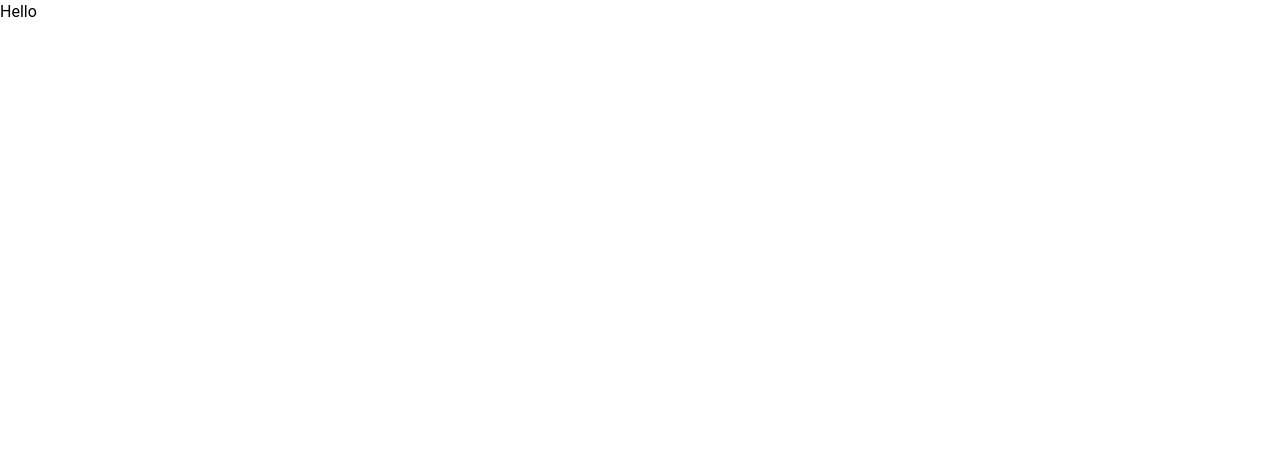
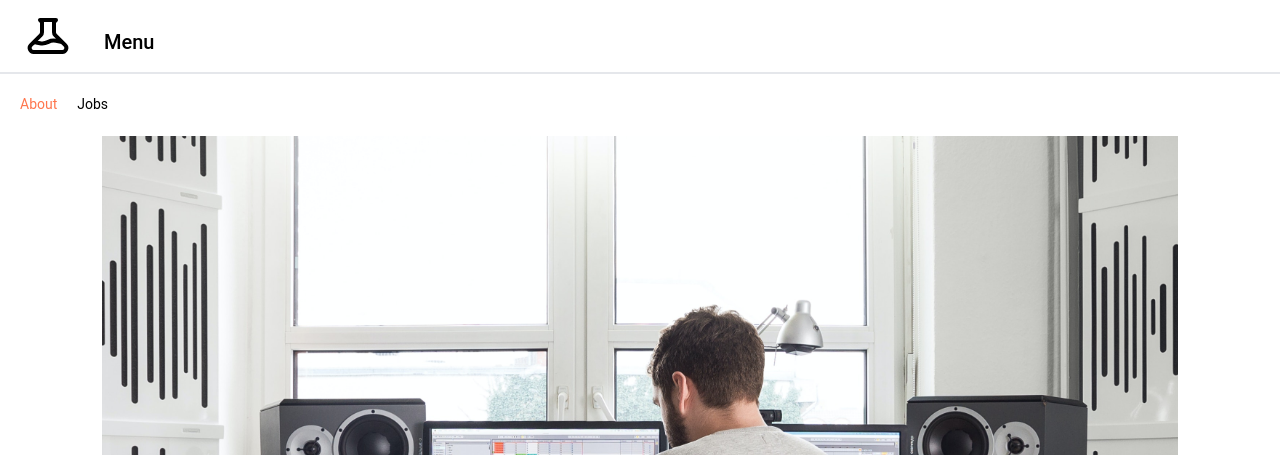
Before and after one commit to GStormx2/css_practice, a website built with Vite: page index.html in a window 1280 px wide. Shown: the top 455 px of the page. Built offline with nearby package versions, Linux system fonts and the light colour scheme.

Commit message:
slight changes

```diff
--- a/index.html
+++ b/index.html
@@ -8,13 +8,48 @@
     <link rel="stylesheet" href="https://cdnjs.cloudflare.com/ajax/libs/font-awesome/4.7.0/css/font-awesome.min.css">
     <title>Document</title>
 </head>
-<body>
+<body class="overflow-x-hidden">
+
+    <!--top menu bar-->
+    <div class="flex space-x-8 px-6 py-3">
+        <svg xmlns="http://www.w3.org/2000/svg" class="h-12 w-12" fill="none" viewBox="0 0 24 24" stroke="currentColor">
+            <path stroke-linecap="round" stroke-linejoin="round" stroke-width="2" d="M19.428 15.428a2 2 0 00-1.022-.547l-2.387-.477a6 6 0 00-3.86.517l-.318.158a6 6 0 01-3.86.517L6.05 15.21a2 2 0 00-1.806.547M8 4h8l-1 1v5.172a2 2 0 00.586 1.414l5 5c1.26 1.26.367 3.414-1.415 3.414H4.828c-1.782 0-2.674-2.154-1.414-3.414l5-5A2 2 0 009 10.172V5L8 4z" />
+        </svg>
+        <a class="font-medium text-xl mt-4 none">Menu</a>
+    </div>
+
+    <!--horizontal line-->
+    <div class="hr-line w-screen bg-gray-200"></div>
+
+    <!--another menu under menu-->
+    <div class="flex text-sm space-x-5 p-5">
+        <a class="none ableton-orange">About</a>
+        <a class="none">Jobs</a>
+    </div>
+
+
     <!--Container-->
-    <div class="flex flex-grow h-screen">Hello</div>
+    <div class="flex flex-col flex-grow ft-section">
+
+        <!--ableton image and logo-->
+        <div class="relative text-center">
+            <img class="object-cover min-h-screen object-center" src="/img/header.jpg" alt="header img">
+            <p class="absolute text-red-500 text-9xl font-semibold top-2/4 left-2/4 transform -translate-x-1/2 -translate-y-1/2 ">Ableton</p>
+        </div>
+
+        <!--first text-->
+        <div>
+
+        </div>
+    </div>
+
     <!--the main Footer-->
-    <footer class="text-gray-900">
+    <div class="text-gray-900">
 
-        <!--Start of each section. There are 3 sections total-->
+        <div>
+            <div class="w-screen hr-line bg-gray-200"></div>
+            <h1 class="ft-section pt-14 pb-10 font-semibold text-4xl">Ableton</h1>
+        </div>
         <!--First section contains page links "About", "Resources", "Contact", "Stay Updated"-->
         <section class="ft-section flex flex-col space-y-10">
 
@@ -118,6 +153,7 @@
             <p class="text-sm my-auto">Made in Bangladesh</p>
         </section>
 
-    </footer>
+    </div>
+
 </body>
 </html>
--- a/tailwind.css
+++ b/tailwind.css
@@ -1,10 +1,16 @@
+.img-1 {
+    height: 30vh;
+}
+.hr-line {
+    height: 2px;
+}
 a::after {
     content: ">";
     font-size: 0.65rem;
 }
 .ft-section {
-    padding-left: 7%;
-    padding-right: 7%;
+    padding-left: 8%;
+    padding-right: 8%;
 }
 .none::after {
     content: "";
```
Also changed, not shown: 1 other file.
